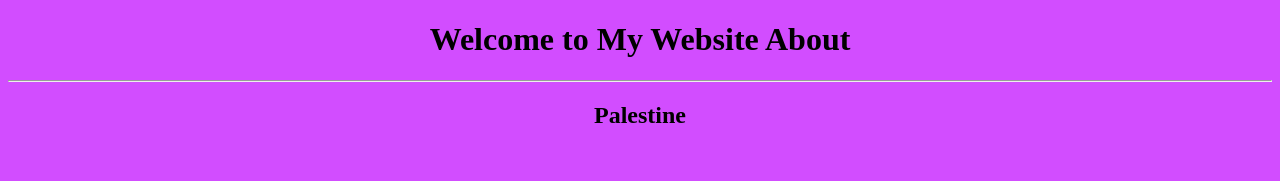
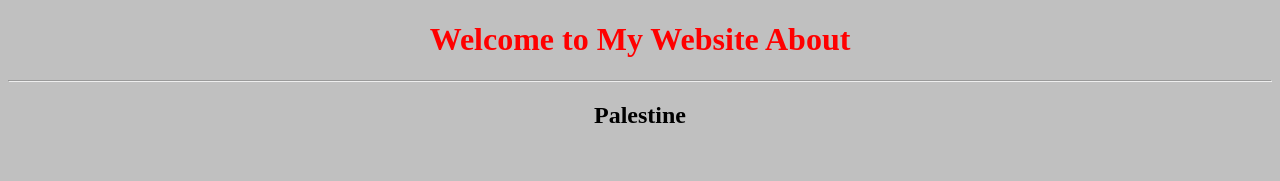
Before and after one commit to tamer22604/My-Personal-Site, a plain HTML site: page index.html in a window 1280 px wide. Shown: the top 181 px of the page. Drawn offline with Linux system fonts and the light colour scheme.

Commit message:
update index

```diff
--- a/index.html
+++ b/index.html
@@ -4,7 +4,7 @@
 
  <style>
  body {
- background-color:#d24dff
+ background-color:#C0C0C0
  }
 
  </style
@@ -18,7 +18,7 @@
 	<title>Palestine</title>
 		<body>
 			<center>
-			<h1>Welcome to My Website About</h1>
+			<font size="3" color="red"><h1>Welcome to My Website About</h1></font>
 			<hr>
 			<h2>Palestine<h2>
 			<br><br>
```
